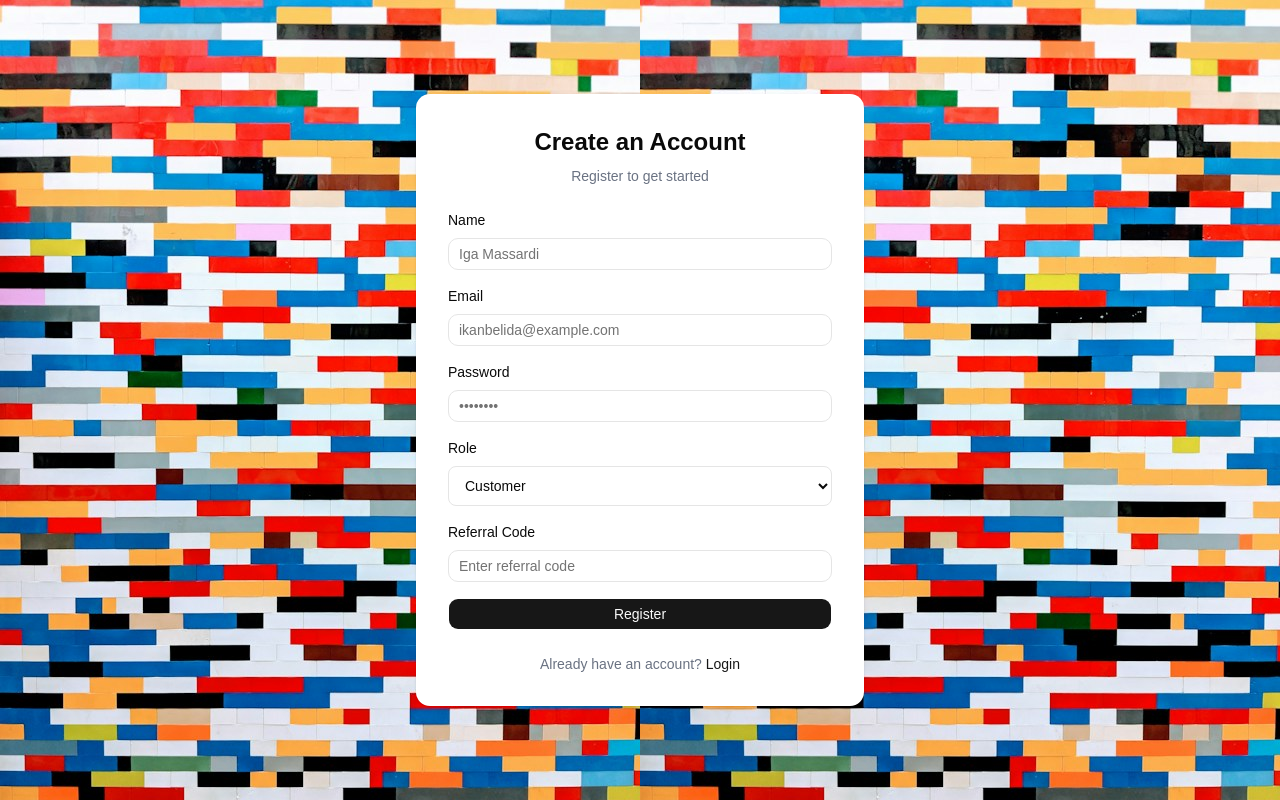
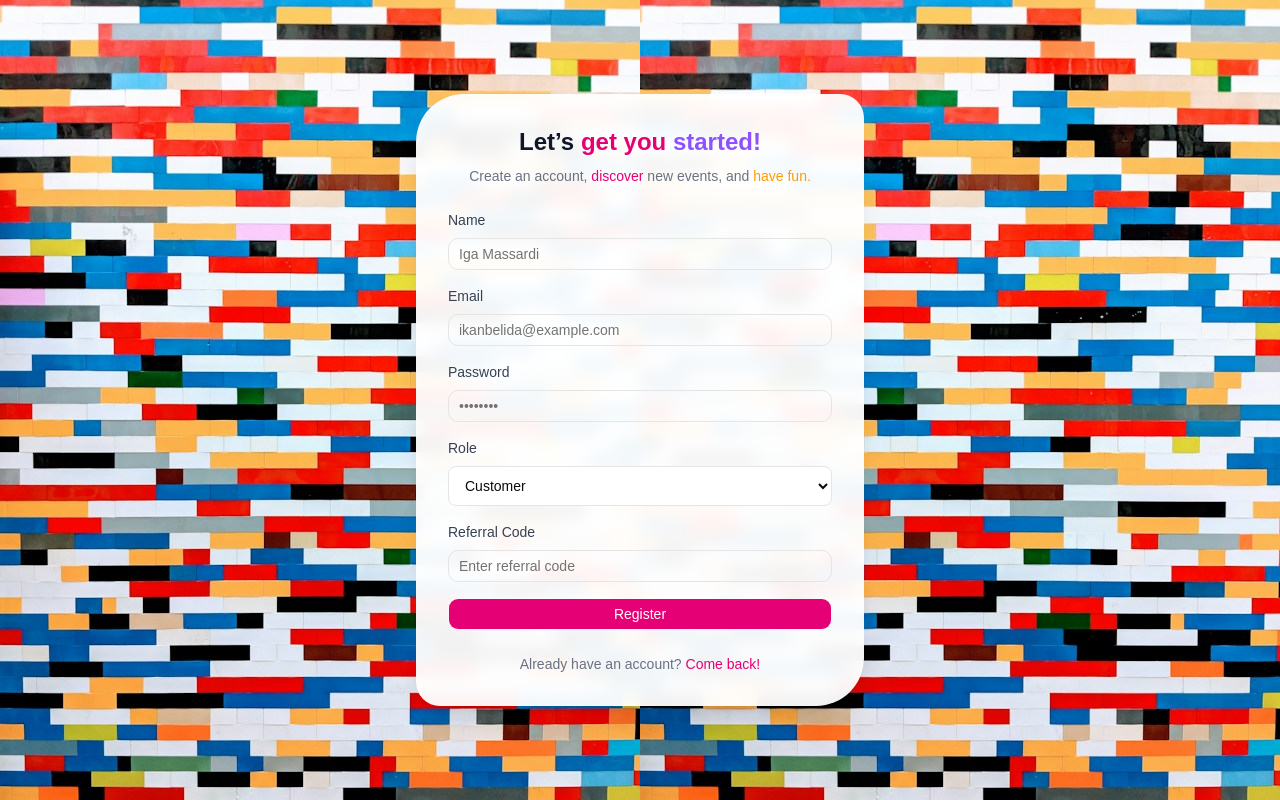
Before and after one commit to damar-94/frontend-emp, a React (Vite) app: page /register in a window 1280 px wide. Built offline with nearby package versions, Linux system fonts and the light colour scheme; no server answers; a web font is replaced by a local one.

Commit message:
add tanstack and toast (#5)

```diff
--- a/package.json
+++ b/package.json
@@ -14,6 +14,7 @@
     "@fontsource-variable/geist": "^5.3.0",
     "@hookform/resolvers": "^5.9.1",
     "@tailwindcss/vite": "^4.3.3",
+    "@tanstack/react-query": "^5.104.1",
     "axios": "^1.20.0",
     "class-variance-authority": "^0.7.1",
     "cn": "^0.4.0",
@@ -23,6 +24,7 @@
     "react-dom": "^19.2.8",
     "react-hook-form": "^7.89.0",
     "react-router": "^8.4.0",
+    "react-toastify": "^11.1.0",
     "shadcn": "^4.21.0",
     "tailwindcss": "^4.3.3",
     "tw-animate-css": "^1.4.0",
--- a/src/main.tsx
+++ b/src/main.tsx
@@ -8,7 +8,7 @@ import LoginPage from "./pages/LoginPage";
 import RegisterPage from "./pages/RegisterPage";
 import ProfilePage from "./pages/ProfilePage";
 
-const router = createBrowserRouter([
+const router = createBrowserRouter([ // bisa dipindahin agar rapi jadi file sendiri
   {
     path: "/",
     element: <Homepage />,
--- a/src/pages/RegisterPage.tsx
+++ b/src/pages/RegisterPage.tsx
@@ -50,76 +50,109 @@ function RegisterPage() {
         backgroundImage: "url('/bg-login-page.jpg')",
       }}
     >
-      <div className="w-full max-w-md rounded-xl bg-white p-8 shadow-sm">
+      <div className="w-full max-w-md rounded-[3rem_1.5rem_3rem_1.5rem] bg-white/95 p-8 shadow-xl backdrop-blur-sm">
         {/* Header */}
         <div className="mb-6 text-center">
-          <h1 className="text-2xl font-bold">Create an Account</h1>
+          <h1 className="text-2xl font-bold">
+            <span className="text-gray-900">Let’s </span>
+            <span className="text-pink-600">get you</span>{" "}
+            <span className="text-violet-500">started!</span>
+          </h1>
 
-          <p className="mt-2 text-sm text-gray-500">Register to get started</p>
+          <p className="mt-2 text-sm text-gray-500">
+            Create an account,{" "}
+            <span className="font-medium text-pink-600">discover</span> new
+            events, and{" "}
+            <span className="font-medium text-amber-500">have fun.</span>
+          </p>
         </div>
 
-        {/* form */}
+        {/* Form */}
         <form onSubmit={handleSubmit(handleRegister)} className="space-y-4">
-          {/* name */}
+          {/* Name */}
           <div className="space-y-2">
-            <Label htmlFor="name" className="text-sm font-medium">
+            <Label
+              htmlFor="name"
+              className="text-sm font-medium text-gray-700"
+            >
               Name
             </Label>
+
             <Input
               id="name"
               placeholder="Iga Massardi"
               type="text"
               {...register("name")}
+              className="focus-visible:ring-pink-600"
             />
+
             {formState.errors.name && (
-              <p className="text-red-500 text-sm">
+              <p className="text-sm text-red-500">
                 {formState.errors.name.message}
               </p>
             )}
           </div>
-          {/* email */}
+
+          {/* Email */}
           <div className="space-y-2">
-            <Label htmlFor="email" className="text-sm font-medium">
+            <Label
+              htmlFor="email"
+              className="text-sm font-medium text-gray-700"
+            >
               Email
             </Label>
+
             <Input
               id="email"
               placeholder="ikanbelida@example.com"
               type="email"
               {...register("email")}
+              className="focus-visible:ring-pink-600"
             />
+
             {formState.errors.email && (
-              <p className="text-red-500 text-sm">
+              <p className="text-sm text-red-500">
                 {formState.errors.email.message}
               </p>
             )}
           </div>
-          {/* password */}
+
+          {/* Password */}
           <div className="space-y-2">
-            <Label htmlFor="email" className="text-sm font-medium">
+            <Label
+              htmlFor="password"
+              className="text-sm font-medium text-gray-700"
+            >
               Password
             </Label>
+
             <Input
               id="password"
               placeholder="••••••••"
               type="password"
               {...register("password")}
+              className="focus-visible:ring-pink-600"
             />
+
             {formState.errors.password && (
-              <p className="text-red-500 text-sm">
+              <p className="text-sm text-red-500">
                 {formState.errors.password.message}
               </p>
             )}
           </div>
 
-          {/* role */}
+          {/* Role */}
           <div className="space-y-2">
-            <Label htmlFor="role" className="text-sm font-medium">
+            <Label
+              htmlFor="role"
+              className="text-sm font-medium text-gray-700"
+            >
               Role
             </Label>
+
             <select
               id="role"
-              className="flex h-10 w-full rounded-md border border-input bg-background px-3 py-2 text-sm"
+              className="flex h-10 w-full rounded-md border border-input bg-background px-3 py-2 text-sm outline-none focus:border-pink-600 focus:ring-2 focus:ring-pink-600/20"
               {...register("role")}
             >
               <option value="CUSTOMER">Customer</option>
@@ -129,28 +162,39 @@ function RegisterPage() {
 
           {/* Referral Code */}
           <div className="space-y-2">
-            <Label htmlFor="referralCode" className="text-sm font-medium">
+            <Label
+              htmlFor="referralCode"
+              className="text-sm font-medium text-gray-700"
+            >
               Referral Code
             </Label>
+
             <Input
               id="referralCode"
               placeholder="Enter referral code"
               type="text"
               {...register("referralCode")}
+              className="focus-visible:ring-pink-600"
             />
           </div>
 
-          <Button type="submit" disabled={isLoading} className="w-full">
+          {/* Register Button */}
+          <Button
+            type="submit"
+            disabled={isLoading}
+            className="w-full bg-pink-600 text-white hover:bg-pink-700"
+          >
             {isLoading ? "Loading" : "Register"}
           </Button>
         </form>
+
         <p className="mt-6 text-center text-sm text-gray-500">
           Already have an account?{" "}
           <Link
             to="/login"
-            className="font-medium text-primary hover:underline"
+            className="font-medium text-pink-600 hover:text-pink-700"
           >
-            Login
+            Come back!
           </Link>
         </p>
       </div>
```
Also changed, not shown: 1 other file (tests, documents, lock files or other folders).
